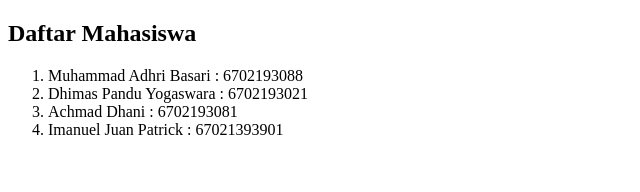
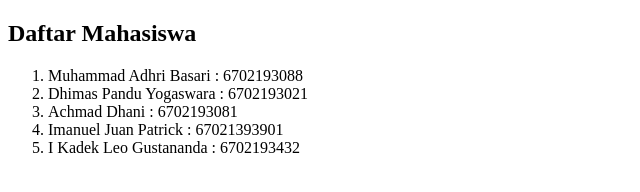
Before and after one commit to Fabian041/test-remote, a plain HTML site: page mahasiswa.html in a window 1280 px wide. Shown: the whole page, without its empty margins (0-640 px from the left). Drawn offline with Linux system fonts and the light colour scheme.

Commit message:
Modify List of Mahasiswa again in mahasiswa.html

```diff
--- a/mahasiswa.html
+++ b/mahasiswa.html
@@ -13,6 +13,7 @@
         <li>Dhimas Pandu Yogaswara : 6702193021</li>
         <li>Achmad Dhani : 6702193081</li>
         <li>Imanuel Juan Patrick : 67021393901</li>
+        <li>I Kadek Leo Gustananda : 6702193432</li>
     </ol>
 </body>
 </html>
```
